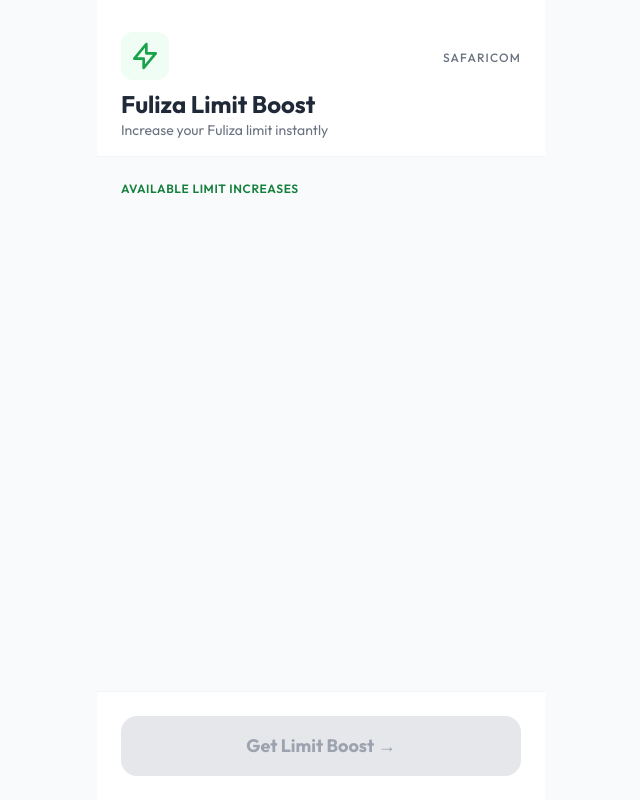
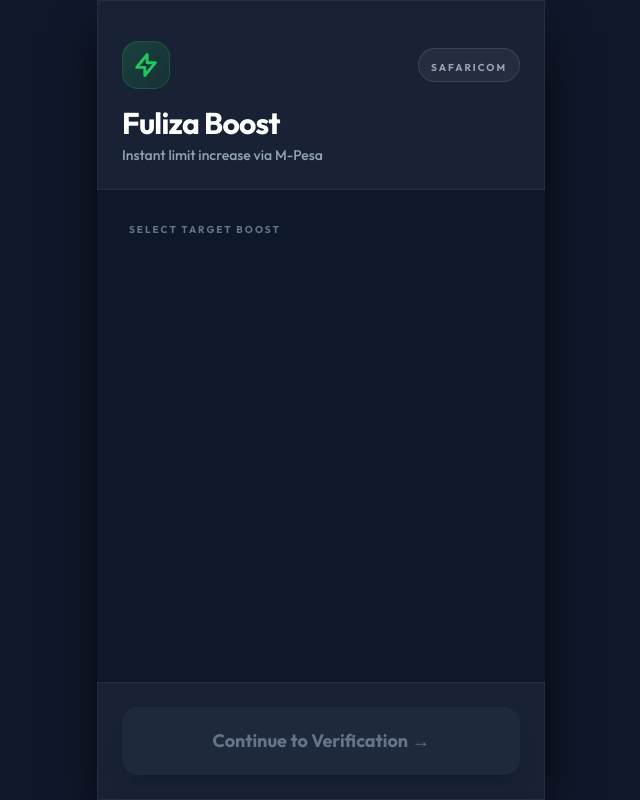
Before and after one commit to danielkiems51-blip/nyota-foundations, a Django app: template templates/boost/landing.html in a window 1280 px wide. Shown: the whole page, without its empty margins (319-959 px from the left). Run offline with Django 5.2, Linux system fonts and the light colour scheme; the template is opened without the code that fills it, so the values that code supplies are empty; some libraries are stand-ins or nearby versions.

Commit message:
UI: Professional Dark Theme cleanup and minor lint fixes

```diff
--- a/templates/base.html
+++ b/templates/base.html
@@ -1,5 +1,6 @@
 <!DOCTYPE html>
 <html lang="en">
+
 <head>
     <meta charset="UTF-8">
     <meta name="viewport" content="width=device-width, initial-scale=1.0">
@@ -7,70 +8,101 @@
     <script src="https://cdn.tailwindcss.com"></script>
     <link href="https://fonts.googleapis.com/css2?family=Outfit:wght@300;400;500;600;700&display=swap" rel="stylesheet">
     <style>
+        :root {
+            --bg-dark: #0f172a;
+            --bg-card: #1e293b;
+            --safaricom-green: #22c55e;
+            --text-primary: #f8fafc;
+            --text-secondary: #94a3b8;
+        }
+
         body {
             font-family: 'Outfit', sans-serif;
-            background-color: #f8fafc;
+            background-color: var(--bg-dark);
+            color: var(--text-primary);
         }
-        .safaricom-green { background-color: #009639; }
-        .safaricom-green-text { color: #009639; }
-        .glass-morphism {
-            background: rgba(255, 255, 255, 0.8);
-            backdrop-filter: blur(10px);
-            border: 1px solid rgba(255, 255, 255, 0.3);
+
+        .safaricom-gradient {
+            background: linear-gradient(135deg, #22c55e 0%, #16a34a 100%);
         }
+
+        .glass-dark {
+            background: rgba(30, 41, 59, 0.7);
+            backdrop-filter: blur(12px);
+            border: 1px solid rgba(255, 255, 255, 0.1);
+        }
+
         @keyframes slideIn {
-            from { transform: translateX(100%); opacity: 0; }
-            to { transform: translateX(0); opacity: 1; }
+            from {
+                transform: translateY(-20px);
+                opacity: 0;
+            }
+
+            to {
+                transform: translateY(0);
+                opacity: 1;
+            }
         }
-        @keyframes fadeOut {
-            from { opacity: 1; }
-            to { opacity: 0; }
+
+        .limit-card.selected {
+            border-color: var(--safaricom-green);
+            background-color: rgba(34, 197, 94, 0.1);
+            transform: translateY(-2px);
+            box-shadow: 0 10px 25px -5px rgba(34, 197, 94, 0.2);
         }
-        .toast-animation {
-            animation: slideIn 0.5s ease-out, fadeOut 0.5s ease-in 4.5s forwards;
+
+        .modal-enter {
+            animation: scaleIn 0.3s cubic-bezier(0.34, 1.56, 0.64, 1);
         }
-        .limit-card.selected {
-            border-color: #009639;
-            background-color: #f0fdf4;
-            transform: scale(1.02);
+
+        @keyframes scaleIn {
+            from {
+                transform: scale(0.9) translateY(20px);
+                opacity: 0;
+            }
+
+            to {
+                transform: scale(1) translateY(0);
+                opacity: 1;
+            }
         }
-        .modal-enter {
-            animation: scaleIn 0.3s ease-out;
-        }
-        @keyframes scaleIn {
-            from { transform: scale(0.95); opacity: 0; }
-            to { transform: scale(1); opacity: 1; }
+
+        input::-webkit-outer-spin-button,
+        input::-webkit-inner-spin-button {
+            -webkit-appearance: none;
+            margin: 0;
         }
     </style>
     {% block extra_css %}{% endblock %}
 </head>
-<body class="bg-gray-50 text-gray-900">
-    <div class="max-w-md mx-auto min-h-screen relative flex flex-col">
+
+<body class="min-h-screen">
+    <div class="max-w-md mx-auto min-h-screen relative flex flex-col bg-[#0f172a] shadow-2xl shadow-black">
         <!-- Header -->
-        <header class="bg-white px-6 pt-8 pb-4 sticky top-0 z-10 border-b border-gray-100">
-            <div class="flex items-center justify-between mb-2">
-                <div class="w-12 h-12 flex items-center justify-center rounded-xl bg-green-50">
-                    <svg class="w-8 h-8 text-green-600" fill="none" stroke="currentColor" viewBox="0 0 24 24">
-                        <path stroke-linecap="round" stroke-linejoin="round" stroke-width="2" d="M13 10V3L4 14h7v7l9-11h-7z"></path>
+        <header class="px-6 pt-10 pb-6 sticky top-0 z-10 glass-dark border-b border-white/5">
+            <div class="flex items-center justify-between mb-4">
+                <div
+                    class="w-12 h-12 flex items-center justify-center rounded-2xl bg-gradient-to-br from-green-500/20 to-green-600/10 border border-green-500/20">
+                    <svg class="w-7 h-7 text-green-500" fill="none" stroke="currentColor" viewBox="0 0 24 24">
+                        <path stroke-linecap="round" stroke-linejoin="round" stroke-width="2.5"
+                            d="M13 10V3L4 14h7v7l9-11h-7z"></path>
                     </svg>
                 </div>
-                <div class="text-right">
-                    <span class="text-xs font-medium text-gray-500 uppercase tracking-widest">Safaricom</span>
+                <div class="px-3 py-1 rounded-full bg-white/5 border border-white/10">
+                    <span class="text-[10px] font-bold text-gray-400 uppercase tracking-[0.2em]">Safaricom</span>
                 </div>
             </div>
-            <h1 class="text-2xl font-bold text-gray-800">Fuliza Limit Boost</h1>
-            <p class="text-sm text-gray-500">Increase your Fuliza limit instantly</p>
+            <h1 class="text-3xl font-extrabold text-white tracking-tight">Fuliza Boost</h1>
+            <p class="text-sm text-slate-400 font-medium mt-1">Instant limit increase via M-Pesa</p>
         </header>
 
         <!-- Main Content -->
-        <main class="flex-grow px-6 py-6 pb-24">
+        <main class="flex-grow px-6 py-8 pb-32">
             {% block content %}{% endblock %}
         </main>
-
-        <!-- Toast Notifications Container -->
-        <div id="toast-container" class="fixed top-4 right-4 left-4 z-50 pointer-events-none"></div>
     </div>
 
     {% block extra_js %}{% endblock %}
 </body>
+
 </html>
--- a/templates/boost/landing.html
+++ b/templates/boost/landing.html
@@ -4,64 +4,69 @@
 {% block content %}
 <!-- Limit Cards Grid -->
 <div class="grid grid-cols-1 gap-4 mb-8">
-    <div class="text-xs font-semibold text-green-700 uppercase tracking-wider mb-2">Available Limit Increases</div>
+    <div class="text-[10px] font-bold text-slate-500 uppercase tracking-[0.2em] mb-2 px-2">Select Target Boost</div>
 
     {% for limit in limits %}
     <div onclick="selectLimit('{{ limit.amount }}', '{{ limit.charge }}', this)"
-        class="limit-card bg-white p-5 rounded-2xl border-2 border-transparent shadow-sm transition-all duration-200 cursor-pointer hover:border-green-100 hover:shadow-md flex justify-between items-center group">
+        class="limit-card bg-slate-800/50 p-5 rounded-3xl border border-white/5 transition-all duration-300 cursor-pointer hover:bg-slate-800 hover:border-slate-700 flex justify-between items-center group">
         <div class="flex-grow">
-            <div class="text-lg font-bold text-gray-800">Ksh {{ limit.amount }}</div>
-            <div class="text-xs text-gray-400 font-medium">Processing Fee: <span class="text-green-600">Ksh {{ limit.charge }}</span></div>
+            <div class="text-xl font-bold text-white tracking-tight">Ksh {{ limit.amount }}</div>
+            <div class="text-xs text-slate-400 font-medium mt-1">Processing Fee: <span class="text-green-500">Ksh {{
+                    limit.charge }}</span></div>
         </div>
         <div
-            class="w-6 h-6 rounded-full border-2 border-gray-200 flex items-center justify-center group-hover:border-green-300 transition-colors">
-            <div class="w-3 h-3 rounded-full bg-green-500 scale-0 transition-transform duration-200 check-dot"></div>
+            class="w-10 h-10 rounded-2xl border border-white/5 bg-white/5 flex items-center justify-center group-hover:border-green-500/30 transition-all duration-300">
+            <div
+                class="w-4 h-4 rounded-full bg-green-500 scale-0 transition-transform duration-300 shadow-[0_0_15px_rgba(34,197,94,0.5)] check-dot">
+            </div>
         </div>
     </div>
     {% endfor %}
 </div>
 
 <!-- Sticky CTA -->
-<div class="fixed bottom-0 left-0 right-0 p-6 bg-white border-t border-gray-100 max-w-md mx-auto z-20">
+<div class="fixed bottom-0 left-0 right-0 p-6 glass-dark max-w-md mx-auto z-20 border-t border-white/5">
     <button id="get-boost-btn" disabled onclick="openModal('details-modal')"
-        class="w-full bg-gray-200 text-gray-400 py-4 rounded-2xl font-bold text-lg transition-all duration-300 transform active:scale-[0.98] disabled:cursor-not-allowed">
-        Get Limit Boost →
+        class="w-full bg-slate-800 text-slate-500 py-5 rounded-2xl font-bold text-lg transition-all duration-300 shadow-xl disabled:cursor-not-allowed">
+        Continue to Verification →
     </button>
 </div>
 
 <!-- Modal 1: Personal Details -->
 <div id="details-modal" class="fixed inset-0 z-50 hidden">
-    <div class="absolute inset-0 bg-black/40 backdrop-blur-sm"></div>
+    <div class="absolute inset-0 bg-slate-950/80 backdrop-blur-md"></div>
     <div class="absolute bottom-0 left-0 right-0 max-w-md mx-auto p-4">
-        <div class="bg-white rounded-t-[32px] p-8 modal-enter">
-            <div class="w-12 h-1.5 bg-gray-200 rounded-full mx-auto mb-8"></div>
-            <h2 class="text-2xl font-bold text-gray-800 mb-2">Verify details</h2>
-            <p class="text-gray-500 mb-8">Please provide your details as they appear on M-Pesa.</p>
+        <div class="bg-slate-900 border border-white/10 rounded-[40px] p-8 modal-enter shadow-2xl">
+            <div class="w-16 h-1.5 bg-white/10 rounded-full mx-auto mb-8"></div>
+            <h2 class="text-3xl font-bold text-white mb-2">Verification</h2>
+            <p class="text-slate-400 font-medium mb-8">Please provide your details as they appear on M-Pesa.</p>
 
             <div class="space-y-6">
                 <div>
-                    <label class="block text-xs font-bold text-gray-400 uppercase tracking-widest mb-2">ID
+                    <label class="block text-[10px] font-bold text-slate-500 uppercase tracking-widest mb-3">ID
                         Number</label>
                     <input type="number" id="id-number" placeholder="Enter ID Number"
-                        class="w-full bg-gray-50 border-0 focus:ring-2 focus:ring-green-500 rounded-xl p-4 text-lg font-medium outline-none transition-all">
+                        class="w-full bg-slate-800/50 border border-white/5 focus:ring-2 focus:ring-green-500/50 focus:border-green-500/50 rounded-2xl p-5 text-lg font-bold text-white outline-none transition-all placeholder:text-slate-600">
                 </div>
                 <div>
-                    <label class="block text-xs font-bold text-gray-400 uppercase tracking-widest mb-2">Safaricom
+                    <label class="block text-[10px] font-bold text-slate-500 uppercase tracking-widest mb-3">Safaricom
                         Number</label>
                     <div class="relative">
-                        <span class="absolute left-4 top-1/2 -translate-y-1/2 text-gray-400 font-medium">+254</span>
+                        <span
+                            class="absolute left-5 top-1/2 -translate-y-1/2 text-slate-400 font-bold border-r border-white/10 pr-4">+254</span>
                         <input type="number" id="phone-number" placeholder="7XXXXXXXX"
-                            class="w-full bg-gray-50 border-0 focus:ring-2 focus:ring-green-500 rounded-xl p-4 pl-16 text-lg font-medium outline-none transition-all">
+                            class="w-full bg-slate-800/50 border border-white/5 focus:ring-2 focus:ring-green-500/50 focus:border-green-500/50 rounded-2xl p-5 pl-24 text-lg font-bold text-white outline-none transition-all placeholder:text-slate-600">
                     </div>
-                    <p id="phone-error" class="text-red-500 text-xs mt-2 hidden">Please enter a valid Safaricom number
-                    </p>
+                    <p id="phone-error" class="text-red-400 text-xs mt-3 font-medium hidden">Please enter a valid
+                        Safaricom number</p>
                 </div>
 
                 <div class="flex gap-4 pt-4">
                     <button onclick="closeModal('details-modal')"
-                        class="flex-1 py-4 text-gray-500 font-bold hover:bg-gray-50 rounded-2xl transition-all">Cancel</button>
+                        class="flex-1 py-5 text-slate-400 font-bold hover:bg-white/5 rounded-2xl transition-all">Cancel</button>
                     <button onclick="validateAndProceed()"
-                        class="flex-[2] bg-green-600 hover:bg-green-700 text-white py-4 rounded-2xl font-bold transition-all shadow-lg shadow-green-200">Continue</button>
+                        class="flex-[2] safaricom-gradient text-white py-5 rounded-2xl font-bold transition-all shadow-xl shadow-green-900/20">Next
+                        Step</button>
                 </div>
             </div>
         </div>
@@ -70,52 +75,55 @@
 
 <!-- Modal 2: Confirmation -->
 <div id="confirm-modal" class="fixed inset-0 z-50 hidden">
-    <div class="absolute inset-0 bg-black/40 backdrop-blur-sm"></div>
+    <div class="absolute inset-0 bg-slate-950/80 backdrop-blur-md"></div>
     <div class="absolute bottom-0 left-0 right-0 max-w-md mx-auto p-4">
-        <div class="bg-white rounded-t-[32px] p-8 modal-enter">
-            <div class="w-12 h-1.5 bg-gray-200 rounded-full mx-auto mb-8"></div>
-            <h2 class="text-2xl font-bold text-gray-800 mb-4">Confirm Increase</h2>
+        <div class="bg-slate-900 border border-white/10 rounded-[40px] p-8 modal-enter shadow-2xl">
+            <div class="w-16 h-1.5 bg-white/10 rounded-full mx-auto mb-8"></div>
+            <h2 class="text-3xl font-bold text-white mb-6 tracking-tight">Summary</h2>
 
-            <div class="bg-gray-50 rounded-2xl p-6 mb-6 space-y-4">
+            <div class="bg-slate-800/50 border border-white/5 rounded-3xl p-6 mb-8 space-y-4">
                 <div class="flex justify-between items-center">
-                    <span class="text-gray-500 text-sm">New Limit</span>
-                    <span class="font-bold text-gray-800" id="summary-limit">Ksh 0</span>
+                    <span class="text-slate-400 text-sm font-medium">Target Limit</span>
+                    <span class="font-bold text-white text-lg" id="summary-limit">Ksh 0</span>
                 </div>
                 <div class="flex justify-between items-center">
-                    <span class="text-gray-500 text-sm">Processing Fee</span>
-                    <span class="font-bold text-green-600" id="summary-fee">Ksh 0</span>
+                    <span class="text-slate-400 text-sm font-medium">Processing Fee</span>
+                    <span class="font-bold text-green-500 text-lg" id="summary-fee">Ksh 0</span>
                 </div>
-                <div class="h-px bg-gray-200"></div>
-                <div class="flex justify-between items-center">
-                    <span class="text-gray-500 text-sm">ID Number</span>
-                    <span class="font-medium text-gray-800" id="summary-id">********</span>
-                </div>
-                <div class="flex justify-between items-center">
-                    <span class="text-gray-500 text-sm">Phone Number</span>
-                    <span class="font-medium text-gray-800" id="summary-phone">+254 7...</span>
+                <div class="h-px bg-white/5"></div>
+                <div class="flex justify-between items-center pt-2">
+                    <div class="flex flex-col">
+                        <span class="text-slate-500 text-[10px] font-bold uppercase tracking-widest">Phone Number</span>
+                        <span class="font-bold text-white mt-1" id="summary-phone">+254 7...</span>
+                    </div>
+                    <div class="flex flex-col items-end">
+                        <span class="text-slate-500 text-[10px] font-bold uppercase tracking-widest">Status</span>
+                        <span class="font-bold text-blue-400 mt-1">Pending</span>
+                    </div>
                 </div>
             </div>
 
-            <div class="bg-blue-50 rounded-xl p-4 mb-8 flex gap-3">
-                <svg class="w-5 h-5 text-blue-500 flex-shrink-0 mt-0.5" fill="none" stroke="currentColor"
-                    viewBox="0 0 24 24">
-                    <path stroke-linecap="round" stroke-linejoin="round" stroke-width="2"
-                        d="M13 16h-1v-4h-1m1-4h.01M21 12a9 9 0 11-18 0 9 9 0 0118 0z"></path>
-                </svg>
-                <p class="text-[11px] text-blue-700 leading-relaxed font-medium">
-                    This service processes your Fuliza limit boost. Processing fee is paid via STK Push before
-                    activation. Results reflect in 5-10 minutes.
+            <div class="bg-blue-500/10 border border-blue-500/20 rounded-2xl p-5 mb-8 flex gap-4">
+                <div class="w-10 h-10 rounded-full bg-blue-500/20 flex items-center justify-center flex-shrink-0">
+                    <svg class="w-5 h-5 text-blue-400" fill="none" stroke="currentColor" viewBox="0 0 24 24">
+                        <path stroke-linecap="round" stroke-linejoin="round" stroke-width="2"
+                            d="M13 16h-1v-4h-1m1-4h.01M21 12a9 9 0 11-18 0 9 9 0 0118 0z"></path>
+                    </svg>
+                </div>
+                <p class="text-[11px] text-blue-300 leading-relaxed font-semibold">
+                    You will receive an STK Push on your Safaricom line. Please enter your M-Pesa pin to authorize
+                    payment.
                 </p>
             </div>
 
             <div class="flex flex-col gap-3">
                 <button onclick="initiatePayment()"
-                    class="w-full bg-green-600 hover:bg-green-700 text-white py-5 rounded-2xl font-bold text-lg transition-all shadow-lg shadow-green-200">
-                    Proceed with Payment
+                    class="w-full safaricom-gradient text-white py-5 rounded-2xl font-bold text-xl transition-all shadow-2xl shadow-green-900/30">
+                    Initiate Payment
                 </button>
                 <button onclick="closeModal('confirm-modal')"
-                    class="w-full py-4 text-gray-500 font-bold hover:bg-gray-50 rounded-2xl transition-all">
-                    Cancel
+                    class="w-full py-5 text-slate-500 font-bold hover:bg-white/5 rounded-2xl transition-all">
+                    Back to Details
                 </button>
             </div>
         </div>
@@ -124,42 +132,45 @@
 
 <!-- Full Screen Loader -->
 <div id="payment-loader"
-    class="fixed inset-0 z-[60] hidden bg-white flex flex-col items-center justify-center p-8 text-center">
+    class="fixed inset-0 z-[60] hidden bg-slate-950 flex flex-col items-center justify-center p-8 text-center">
     <div class="space-y-8 max-w-xs">
-        <div class="relative w-24 h-24 mx-auto">
-            <div class="absolute inset-0 border-4 border-green-100 rounded-full"></div>
-            <div class="absolute inset-0 border-4 border-green-600 rounded-full border-t-transparent animate-spin">
+        <div class="relative w-32 h-32 mx-auto">
+            <div class="absolute inset-0 border-4 border-slate-800 rounded-full"></div>
+            <div class="absolute inset-0 border-4 border-green-500 rounded-full border-t-transparent animate-spin">
             </div>
             <div class="absolute inset-0 flex items-center justify-center">
-                <svg class="w-10 h-10 text-green-600" fill="none" stroke="currentColor" viewBox="0 0 24 24">
+                <svg class="w-12 h-12 text-green-500 shadow-glow" fill="none" stroke="currentColor" viewBox="0 0 24 24">
                     <path stroke-linecap="round" stroke-linejoin="round" stroke-width="2"
                         d="M12 18h.01M8 21h8a2 2 0 002-2V5a2 2 0 00-2-2H8a2 2 0 00-2 2v14a2 2 0 002 2z"></path>
                 </svg>
             </div>
         </div>
-        <div class="space-y-3">
-            <h3 class="text-xl font-bold text-gray-800">Processing Payment</h3>
-            <p class="text-gray-500">Sending M-Pesa STK Push to your phone... Please enter your PIN to continue.</p>
+        <div class="space-y-4">
+            <h3 class="text-2xl font-bold text-white tracking-tight">Sending STK Push</h3>
+            <p class="text-slate-400 font-medium">Please check your phone and enter your M-Pesa PIN to complete payment.
+            </p>
         </div>
     </div>
 </div>
 
 <!-- Success Screen -->
 <div id="success-screen"
-    class="fixed inset-0 z-[60] hidden bg-white flex flex-col items-center justify-center p-8 text-center">
+    class="fixed inset-0 z-[60] hidden bg-slate-950 flex flex-col items-center justify-center p-8 text-center">
     <div class="space-y-8 max-w-xs">
-        <div class="w-24 h-24 bg-green-100 rounded-full flex items-center justify-center mx-auto">
-            <svg class="w-12 h-12 text-green-600" fill="none" stroke="currentColor" viewBox="0 0 24 24">
+        <div
+            class="w-24 h-24 bg-green-500/20 border border-green-500/30 rounded-[32px] flex items-center justify-center mx-auto shadow-2xl shadow-green-500/20">
+            <svg class="w-12 h-12 text-green-500" fill="none" stroke="currentColor" viewBox="0 0 24 24">
                 <path stroke-linecap="round" stroke-linejoin="round" stroke-width="3" d="M5 13l4 4L19 7"></path>
             </svg>
         </div>
-        <div class="space-y-3">
-            <h3 class="text-2xl font-bold text-gray-800">Request Received!</h3>
-            <p class="text-gray-500">Your Fuliza limit boost of <span class="font-bold text-gray-800"
-                    id="success-limit">Ksh 0</span> is being processed.</p>
+        <div class="space-y-4">
+            <h3 class="text-3xl font-extrabold text-white tracking-tight">Request Sent!</h3>
+            <p class="text-slate-400 font-medium">Your boost of <span class="text-green-500 font-black"
+                    id="success-limit">Ksh 0</span> is being processed by Safaricom systems.</p>
         </div>
         <button onclick="window.location.reload()"
-            class="w-full bg-green-600 text-white py-4 rounded-2xl font-bold">Done</button>
+            class="w-full bg-slate-800 text-white py-5 rounded-3xl font-bold text-lg border border-white/5 transition-all">Back
+            to Home</button>
     </div>
 </div>
 {% endblock %}
@@ -185,8 +196,8 @@
 
         const btn = document.getElementById('get-boost-btn');
         btn.disabled = false;
-        btn.classList.remove('bg-gray-200', 'text-gray-400');
-        btn.classList.add('bg-green-600', 'text-white', 'shadow-lg', 'shadow-green-200');
+        btn.classList.remove('bg-slate-800', 'text-slate-500');
+        btn.classList.add('safaricom-gradient', 'text-white', 'shadow-2xl', 'shadow-green-900/30');
     }
 
     function openModal(id) {
@@ -215,7 +226,6 @@
         phoneError.classList.add('hidden');
         document.getElementById('summary-limit').textContent = `Ksh ${selectedAmount}`;
         document.getElementById('summary-fee').textContent = `Ksh ${selectedCharge}`;
-        document.getElementById('summary-id').textContent = idNum.slice(0, 3) + '*****';
         document.getElementById('summary-phone').textContent = `+254 ${phone}`;
 
         closeModal('details-modal');
```
